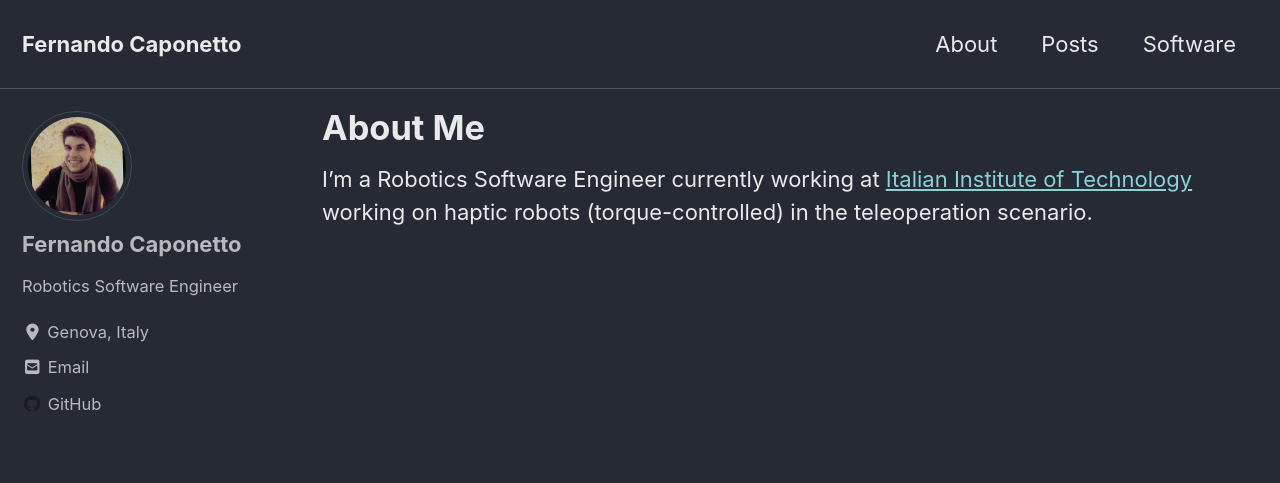
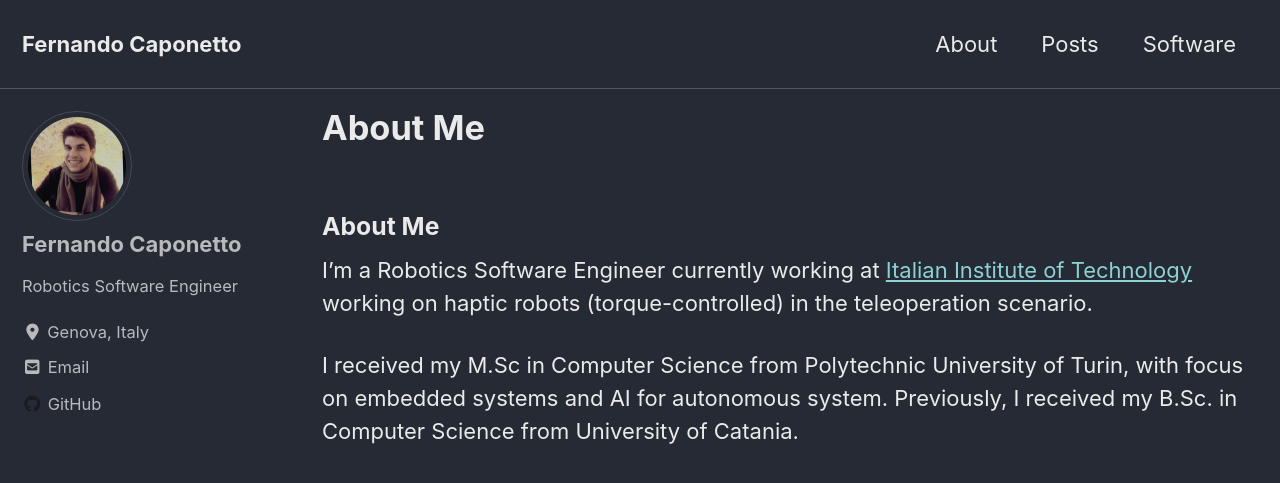
Before and after one commit to fcaponetto/fcaponetto.github.io, a Jekyll site: the page built from index.md, in a window 1280 px wide and 900 px high. Shown: the top 483 px of the window. Built offline with Jekyll 4.4.1, drawn with Linux system fonts in a browser that asks for light colours; cached includes are drawn as plain includes; nearby versions of some CDN libraries; our own code applies the rules of GitHub Pages for plain Markdown files.

Commit message:
About me

```diff
--- a/index.md
+++ b/index.md
@@ -1,10 +1,15 @@
 ---
 layout: single
-title: About Me
 # tags: [about]
 # comments: false
 permalink: /
 author_profile: true
 ---
 
+
+### About Me
+
 I'm a Robotics Software Engineer currently working at [Italian Institute of Technology](https://iit.it) working on haptic robots (torque-controlled) in the teleoperation scenario.
+
+I received my M.Sc in Computer Science from Polytechnic University of Turin, with focus on embedded systems and AI for autonomous system.
+Previously, I received my B.Sc. in Computer Science from University of Catania.
```
